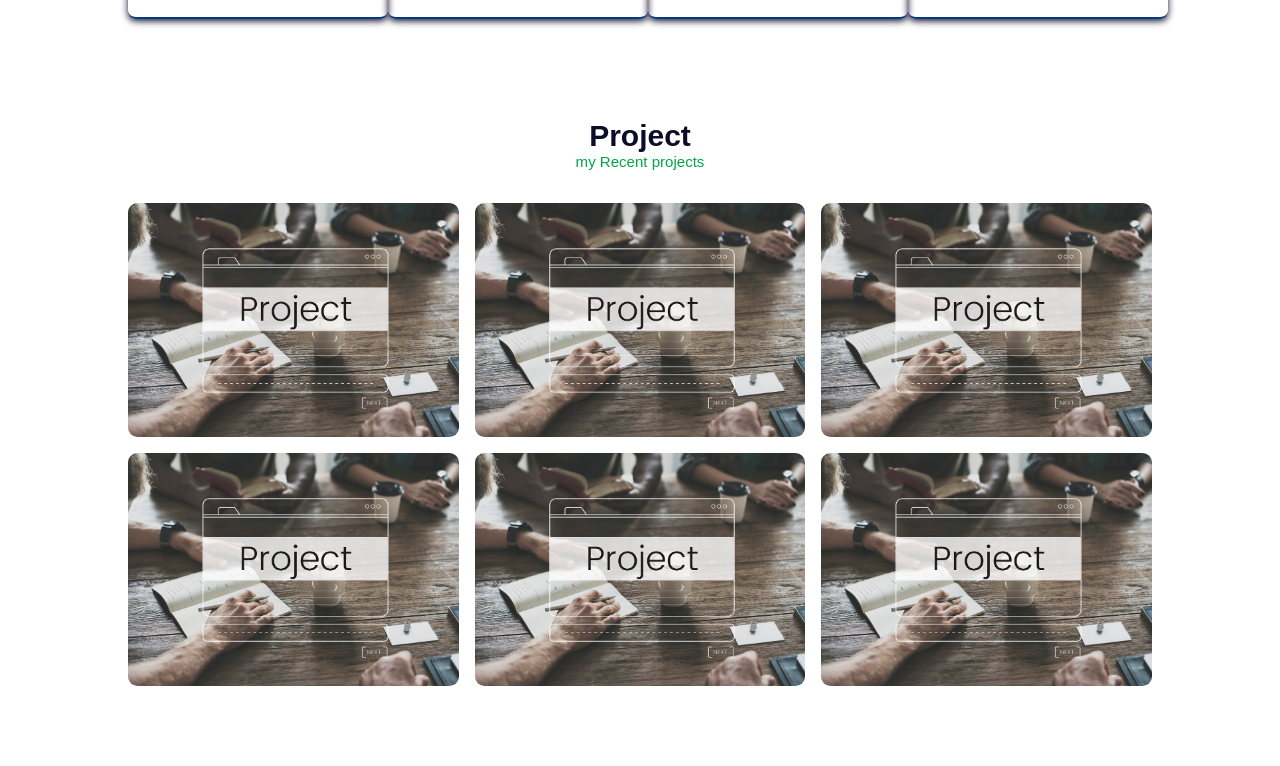
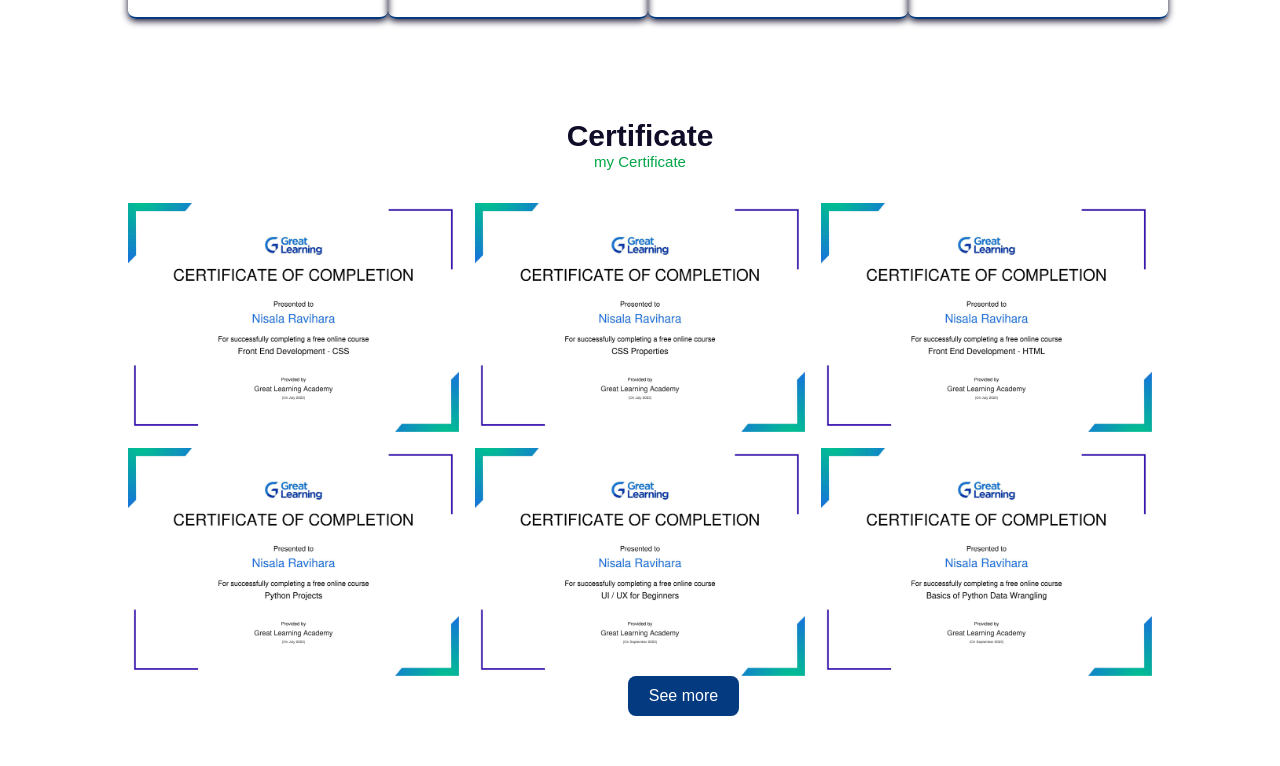
Before and after one commit to NisalaRV/Portfolio, a plain HTML site: page index.html in a window 1280 px wide. Shown: the part 1781-2547 px from the top of the page. Before the commit the page ends 2517 px from the top, so only its background shows below. Drawn offline with nearby package versions, Linux system fonts and the light colour scheme.

Commit message:
added certificate section

```diff
--- a/index.html
+++ b/index.html
@@ -20,7 +20,7 @@
     <a href=""><i class="bx bxl-github" ></i> </a>
         <a href=""><i class="bx bxl-linkedin" ></i> </a>
         <a href=""><i class="bx bxl-instagram" ></i> </a>
-        <a href=""><i class="bx bxl-facebook" ></i> </a>
+        <a href=""><i class="bx bxl-twitter" ></i> </a>
     </div>
 
     <div class="home-img">
@@ -126,38 +126,70 @@
     </div>
 </section>
 <!--==========services section End============-->
-<!--==========Project section Start============-->
-<section class="project" id="project">
+<!--&lt;!&ndash;==========Project section Start============&ndash;&gt;-->
+<!--<section class="project" id="project">-->
+<!--    <div class="heading">-->
+<!--        <h2>Project</h2>-->
+<!--        <span>my Recent projects</span>-->
+<!--    </div>-->
+<!--    <div class="project-content">-->
+<!--        <div class="project-img">-->
+<!--            <img src="src/img/project3.jpg" alt="">-->
+<!--        </div>-->
+<!--        <div class="project-img">-->
+<!--            <img src="src/img/project3.jpg" alt="">-->
+<!--        </div>-->
+<!--        <div class="project-img">-->
+<!--            <img src="src/img/project3.jpg" alt="">-->
+<!--        </div>-->
+<!--        <div class="project-img">-->
+<!--            <img src="src/img/project3.jpg" alt="">-->
+<!--        </div>-->
+<!--        <div class="project-img">-->
+<!--            <img src="src/img/project3.jpg" alt="">-->
+<!--        </div>-->
+<!--        <div class="project-img">-->
+<!--            <img src="src/img/project3.jpg" alt="">-->
+<!--        </div>-->
+<!--        <a href="" class="btn"> See more</a>-->
+<!--    </div>-->
+
+<!--</section>-->
+
+<!--&lt;!&ndash;==========Project section End============&ndash;&gt;-->
+
+<!--==========cerificate section Start============-->
+<section class="cerificate" id="cerificate">
     <div class="heading">
-        <h2>Project</h2>
-        <span>my Recent projects</span>
+        <h2>Certificate</h2>
+        <span>my Certificate</span>
     </div>
-    <div class="project-content">
-        <div class="project-img">
-            <img src="src/img/project3.jpg" alt="">
+    <div class="certificate-content">
+        <div class="certificate-img">
+            <img src="src/img/cerificate/css.jpg" alt="">
         </div>
-        <div class="project-img">
-            <img src="src/img/project3.jpg" alt="">
+        <div class="certificate-img">
+            <img src="src/img/cerificate/cssproperties.jpg" alt="">
         </div>
-        <div class="project-img">
-            <img src="src/img/project3.jpg" alt="">
+        <div class="certificate-img">
+            <img src="src/img/cerificate/html.jpg " alt="">
         </div>
-        <div class="project-img">
-            <img src="src/img/project3.jpg" alt="">
+        <div class="certificate-img">
+            <img src="src/img/cerificate/python2.jpg" alt="">
         </div>
-        <div class="project-img">
-            <img src="src/img/project3.jpg" alt="">
+        <div class="certificate-img">
+            <img src="src/img/cerificate/uiux.jpg" alt="">
         </div>
-        <div class="project-img">
-            <img src="src/img/project3.jpg" alt="">
+        <div class="certificate-img">
+            <img src="src/img/cerificate/Nisala_Ravihara%20python.jpg" alt="">
         </div>
+
     </div>
+    <a href="" id="btn2" class="btn"> See more</a>
 
 </section>
 
-
 <!--==========Project section End============-->
-
 
 </body>
 </html>
--- a/src/style.css
+++ b/src/style.css
@@ -177,22 +177,52 @@ color:rgb(2, 166, 70);
     color: #8b8a8f ;
 }
 
-/*=============Project============*/
-.project-content{
+/*!*=============Project============*!*/
+/*.project-content{*/
+/*    display: grid;*/
+/*    grid-template-columns: repeat(auto-fit,minmax(300px,auto));*/
+/*    gap: 1rem;*/
+/*    margin-top: 2rem;*/
+/*}*/
+/*.project-img{*/
+/*    overflow: hidden;*/
+/*    border-radius: 0.6rem;*/
+/*}*/
+/*.project-img img{*/
+/*    width: 100%;*/
+/*    display: block;*/
+/*}*/
+
+/*.project-img img:hover{*/
+/*    transform: scale(1.1);*/
+/*}*/
+
+/*.btn:hover{*/
+/*    background: var(--hover);*/
+/*}*/
+
+/*=============certificate============*/
+.certificate-content{
     display: grid;
     grid-template-columns: repeat(auto-fit,minmax(300px,auto));
     gap: 1rem;
     margin-top: 2rem;
 }
-.project-img{
-    overflow: hidden;
+.certificate-img{
     border-radius: 0.6rem;
+    box-shadow: #0f0c27;
 }
-.project-img img{
+.certificate-img img{
     width: 100%;
     display: block;
+
+}
+.certificate-img img:hover{
+    transform: scale(1.1);
 }
 
-.project-img img:hover{
-    transform: scale(1.1);
+#btn2
+{
+    margin-left: 500px;
+
 }
```
Also changed, not shown: src/img/cerificate/Nisala_Ravihara python.jpg (added), src/img/cerificate/css.jpg (added), src/img/cerificate/cssproperties.jpg (added), src/img/cerificate/html.jpg (added), src/img/cerificate/mysql.jpg (added), src/img/cerificate/python2.jpg (added), src/img/cerificate/uiux.jpg (added).
